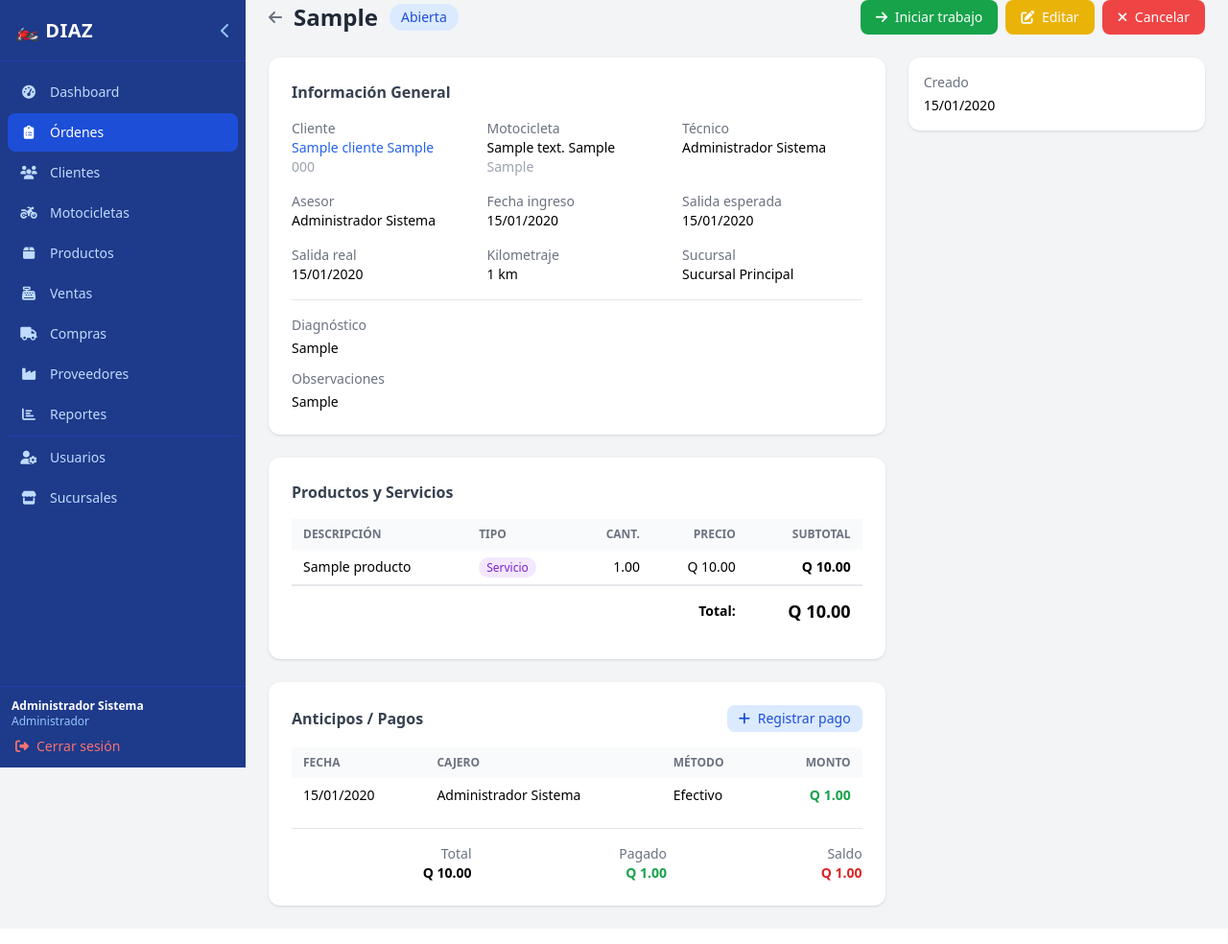
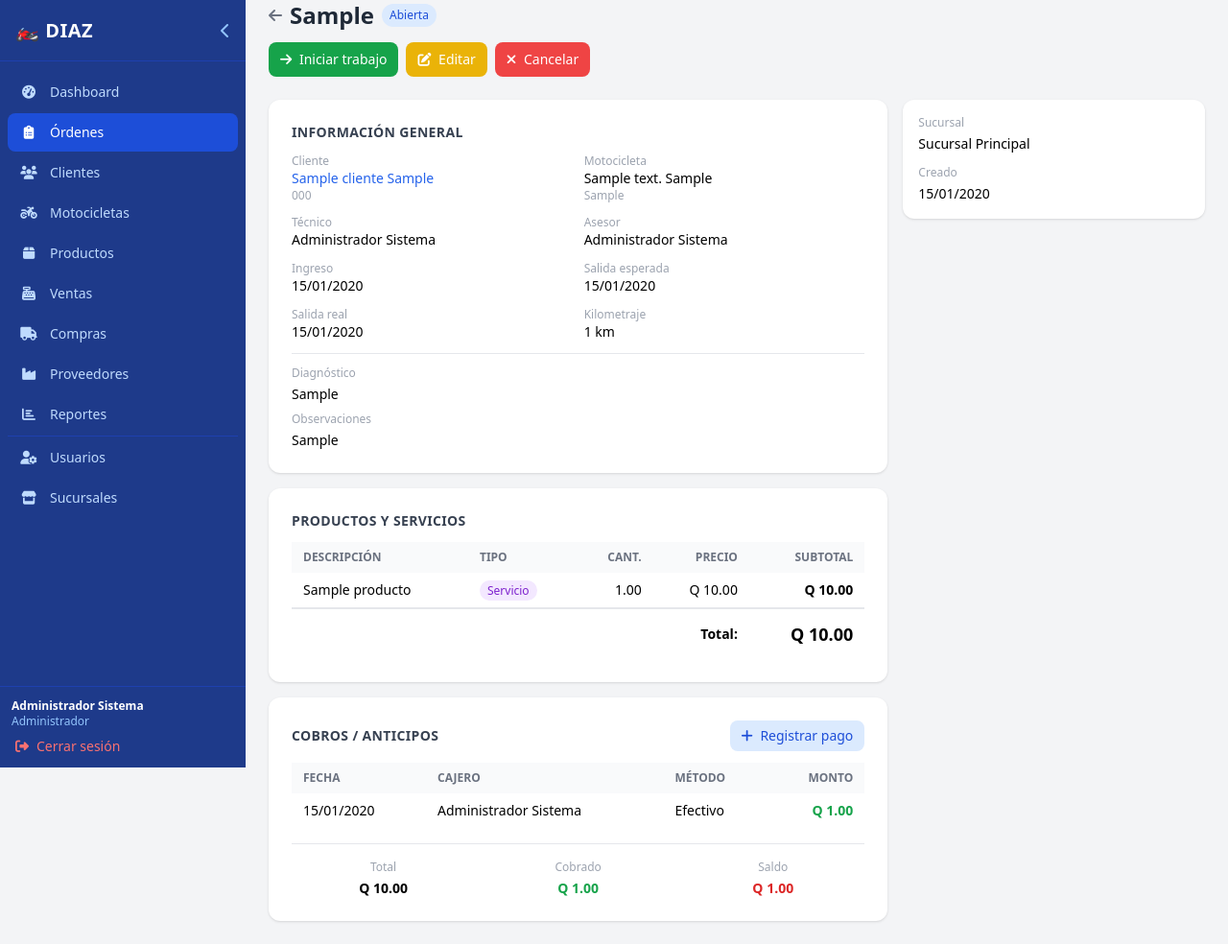
Before and after one commit to edwinmaz1997/Motoservicio, a PHP site: page /pages/ordenes/view.php?id=1 in a window 1280 px wide. Shown: the whole page at 96% size. Before the commit the page ends 948 px from the top, so only its background shows below. Run offline with PHP 8.4, Linux system fonts and the light colour scheme; a user stored in the database is signed in; data comes from the database, SQL or seed files in the repository; tables that the repository leaves empty hold one stand-in row (values such as "Sample post"); some libraries are stand-ins or nearby versions.

Commit message:
fix: ordenes/view.php responsive — cards en móvil, tabla en desktop, $user antes de queries

```diff
--- a/pages/ordenes/view.php
+++ b/pages/ordenes/view.php
@@ -1,6 +1,11 @@
 <?php
-$pageTitle = 'Detalle de Orden';
-require_once __DIR__ . '/../../includes/header.php';
+require_once __DIR__ . '/../../config/config.php';
+require_once __DIR__ . '/../../config/database.php';
+require_once __DIR__ . '/../../includes/auth.php';
+require_once __DIR__ . '/../../includes/helpers.php';
+requireLogin();
+refreshSession();
+$user = currentUser();
 
 $db = getDB();
 $id = (int)($_GET['id'] ?? 0);
@@ -8,8 +13,8 @@ $stmt = $db->prepare("
     SELECT o.*,
            CONCAT(c.nombre,' ',c.apellido) as cliente, c.telefono as cliente_tel, c.id as cliente_id,
            CONCAT(m.marca_texto,' ',COALESCE(m.modelo,'')) as moto, m.placa, m.color, m.vin, m.id as moto_id,
-           CONCAT(t.nombre,' ',t.apellido) as tecnico,
-           CONCAT(a.nombre,' ',a.apellido) as asesor,
+           COALESCE(CONCAT(t.nombre,' ',t.apellido),'—') as tecnico,
+           COALESCE(CONCAT(a.nombre,' ',a.apellido),'—') as asesor,
            s.nombre as sucursal
     FROM ordenes o
     JOIN clientes c ON c.id=o.cliente_id
@@ -26,34 +31,43 @@ if (!$o) { flashMessage('error','Orden no encontrada.'); header('Location: index
 $detalle = $db->prepare("SELECT od.*, p.nombre as producto, p.tipo FROM orden_detalle od JOIN productos p ON p.id=od.producto_id WHERE od.orden_id=?");
 $detalle->execute([$id]); $detalle = $detalle->fetchAll();
 
-$anticipos = $db->prepare("SELECT an.*, CONCAT(u.nombre,' ',u.apellido) as cajero FROM anticipos an LEFT JOIN usuarios u ON u.id=an.cajero_id WHERE an.orden_id=? ORDER BY an.created_at");
+$anticipos = $db->prepare("SELECT an.*, COALESCE(CONCAT(u.nombre,' ',u.apellido),'—') as cajero FROM anticipos an LEFT JOIN usuarios u ON u.id=an.cajero_id WHERE an.orden_id=? ORDER BY an.created_at");
 $anticipos->execute([$id]); $anticipos = $anticipos->fetchAll();
 
 $estadoColors = ['abierta'=>'bg-blue-100 text-blue-700','en_proceso'=>'bg-yellow-100 text-yellow-700','lista'=>'bg-green-100 text-green-700','entregada'=>'bg-gray-100 text-gray-600','cancelada'=>'bg-red-100 text-red-700'];
 $estadoLabels = ['abierta'=>'Abierta','en_proceso'=>'En proceso','lista'=>'Lista','entregada'=>'Entregada','cancelada'=>'Cancelada'];
 $siguienteEstado = ['abierta'=>'en_proceso','en_proceso'=>'lista','lista'=>'entregada'];
 $siguienteLabel  = ['abierta'=>'Iniciar trabajo','en_proceso'=>'Marcar lista','lista'=>'Entregar al cliente'];
+
+$pageTitle = 'Orden ' . $o['numero_orden'];
+require_once __DIR__ . '/../../includes/header.php';
 ?>
 
-<div class="flex items-center gap-3 mb-6 flex-wrap">
+<!-- Header -->
+<div class="mb-5">
+    <div class="flex items-center gap-2 mb-3">
         <a href="index.php" class="text-gray-500 hover:text-gray-700"><i class="fas fa-arrow-left"></i></a>
-    <h1 class="text-2xl font-bold text-gray-800"><?= sanitize($o['numero_orden']) ?></h1>
-    <span class="px-3 py-1 rounded-full text-sm font-medium <?= $estadoColors[$o['estado']] ?>">
+        <h1 class="text-lg lg:text-2xl font-bold text-gray-800"><?= sanitize($o['numero_orden']) ?></h1>
+        <span class="px-2 py-1 rounded-full text-xs font-medium <?= $estadoColors[$o['estado']] ?>">
             <?= $estadoLabels[$o['estado']] ?>
         </span>
-    <div class="ml-auto flex gap-2 flex-wrap">
+    </div>
+    <!-- Botones de acción en fila scrollable en móvil -->
+    <div class="flex gap-2 overflow-x-auto pb-1">
         <?php if (isset($siguienteEstado[$o['estado']])): ?>
         <a href="cambiar_estado.php?id=<?= $o['id'] ?>&estado=<?= $siguienteEstado[$o['estado']] ?>"
-           class="bg-green-600 text-white px-4 py-2 rounded-lg text-sm hover:bg-green-700"
+           class="flex-shrink-0 bg-green-600 text-white px-3 py-2 rounded-lg text-sm hover:bg-green-700 whitespace-nowrap"
            onclick="return confirm('¿<?= $siguienteLabel[$o['estado']] ?>?')">
             <i class="fas fa-arrow-right mr-1"></i> <?= $siguienteLabel[$o['estado']] ?>
         </a>
         <?php endif; ?>
         <?php if (!in_array($o['estado'],['entregada','cancelada'])): ?>
-        <a href="edit.php?id=<?= $o['id'] ?>" class="bg-yellow-500 text-white px-4 py-2 rounded-lg text-sm hover:bg-yellow-600">
+        <a href="edit.php?id=<?= $o['id'] ?>"
+           class="flex-shrink-0 bg-yellow-500 text-white px-3 py-2 rounded-lg text-sm hover:bg-yellow-600 whitespace-nowrap">
             <i class="fas fa-edit mr-1"></i> Editar
         </a>
-        <a href="cancelar.php?id=<?= $o['id'] ?>" class="bg-red-500 text-white px-4 py-2 rounded-lg text-sm hover:bg-red-600"
+        <a href="cancelar.php?id=<?= $o['id'] ?>"
+           class="flex-shrink-0 bg-red-500 text-white px-3 py-2 rounded-lg text-sm hover:bg-red-600 whitespace-nowrap"
            onclick="return confirm('¿Cancelar esta orden?')">
             <i class="fas fa-times mr-1"></i> Cancelar
         </a>
@@ -61,50 +75,91 @@ $siguienteLabel  = ['abierta'=>'Iniciar trabajo','en_proceso'=>'Marcar lista','l
     </div>
 </div>
 
-<div class="grid grid-cols-1 lg:grid-cols-3 gap-6">
+<div class="grid grid-cols-1 lg:grid-cols-3 gap-4">
 
-    <!-- Info principal -->
-    <div class="lg:col-span-2 space-y-6">
+    <div class="lg:col-span-2 space-y-4">
 
-        <!-- Datos generales -->
-        <div class="bg-white rounded-xl shadow p-6">
-            <h2 class="font-semibold text-gray-700 mb-4">Información General</h2>
-            <div class="grid grid-cols-2 sm:grid-cols-3 gap-4 text-sm">
-                <div><span class="text-gray-500 block">Cliente</span>
+        <!-- Info general — cards en móvil -->
+        <div class="bg-white rounded-xl shadow p-4 lg:p-6">
+            <h2 class="font-semibold text-gray-700 mb-3 text-sm uppercase tracking-wide">Información General</h2>
+            <div class="grid grid-cols-2 gap-3 text-sm">
+                <div>
+                    <span class="text-gray-400 text-xs block">Cliente</span>
                     <a href="../clientes/view.php?id=<?= $o['cliente_id'] ?>" class="font-medium text-blue-600 hover:underline"><?= sanitize($o['cliente']) ?></a>
-                    <?php if ($o['cliente_tel']): ?><div class="text-gray-400"><?= sanitize($o['cliente_tel']) ?></div><?php endif; ?>
+                    <?php if ($o['cliente_tel']): ?><div class="text-gray-400 text-xs"><?= sanitize($o['cliente_tel']) ?></div><?php endif; ?>
                 </div>
-                <div><span class="text-gray-500 block">Motocicleta</span>
+                <div>
+                    <span class="text-gray-400 text-xs block">Motocicleta</span>
                     <span class="font-medium"><?= sanitize($o['moto']) ?></span>
-                    <?php if ($o['placa']): ?><div class="text-gray-400"><?= sanitize($o['placa']) ?></div><?php endif; ?>
+                    <?php if ($o['placa']): ?><div class="text-gray-400 text-xs"><?= sanitize($o['placa']) ?></div><?php endif; ?>
                 </div>
-                <div><span class="text-gray-500 block">Técnico</span><span class="font-medium"><?= sanitize($o['tecnico'] ?? '—') ?></span></div>
-                <div><span class="text-gray-500 block">Asesor</span><span class="font-medium"><?= sanitize($o['asesor'] ?? '—') ?></span></div>
-                <div><span class="text-gray-500 block">Fecha ingreso</span><span class="font-medium"><?= formatDate($o['fecha_ingreso']) ?></span></div>
-                <div><span class="text-gray-500 block">Salida esperada</span><span class="font-medium"><?= formatDate($o['fecha_salida_esperada']) ?></span></div>
+                <div>
+                    <span class="text-gray-400 text-xs block">Técnico</span>
+                    <span class="font-medium"><?= sanitize($o['tecnico']) ?></span>
+                </div>
+                <div>
+                    <span class="text-gray-400 text-xs block">Asesor</span>
+                    <span class="font-medium"><?= sanitize($o['asesor']) ?></span>
+                </div>
+                <div>
+                    <span class="text-gray-400 text-xs block">Ingreso</span>
+                    <span class="font-medium"><?= formatDate($o['fecha_ingreso']) ?></span>
+                </div>
+                <div>
+                    <span class="text-gray-400 text-xs block">Salida esperada</span>
+                    <span class="font-medium"><?= formatDate($o['fecha_salida_esperada']) ?: '—' ?></span>
+                </div>
                 <?php if ($o['fecha_salida_real']): ?>
-                <div><span class="text-gray-500 block">Salida real</span><span class="font-medium"><?= formatDate($o['fecha_salida_real']) ?></span></div>
+                <div>
+                    <span class="text-gray-400 text-xs block">Salida real</span>
+                    <span class="font-medium"><?= formatDate($o['fecha_salida_real']) ?></span>
+                </div>
                 <?php endif; ?>
-                <div><span class="text-gray-500 block">Kilometraje</span><span class="font-medium"><?= $o['kilometraje_ingreso'] ? number_format($o['kilometraje_ingreso']).' km' : '—' ?></span></div>
-                <div><span class="text-gray-500 block">Sucursal</span><span class="font-medium"><?= sanitize($o['sucursal']) ?></span></div>
+                <div>
+                    <span class="text-gray-400 text-xs block">Kilometraje</span>
+                    <span class="font-medium"><?= $o['kilometraje_ingreso'] ? number_format($o['kilometraje_ingreso']).' km' : '—' ?></span>
+                </div>
             </div>
             <?php if ($o['diagnostico']): ?>
-            <div class="mt-4 pt-4 border-t">
-                <span class="text-gray-500 text-sm block mb-1">Diagnóstico</span>
+            <div class="mt-3 pt-3 border-t">
+                <span class="text-gray-400 text-xs block mb-1">Diagnóstico</span>
                 <p class="text-sm"><?= nl2br(sanitize($o['diagnostico'])) ?></p>
             </div>
             <?php endif; ?>
             <?php if ($o['observaciones']): ?>
-            <div class="mt-3">
-                <span class="text-gray-500 text-sm block mb-1">Observaciones</span>
+            <div class="mt-2">
+                <span class="text-gray-400 text-xs block mb-1">Observaciones</span>
                 <p class="text-sm"><?= nl2br(sanitize($o['observaciones'])) ?></p>
             </div>
             <?php endif; ?>
         </div>
 
-        <!-- Detalle de productos -->
-        <div class="bg-white rounded-xl shadow p-6">
-            <h2 class="font-semibold text-gray-700 mb-4">Productos y Servicios</h2>
+        <!-- Productos — cards en móvil, tabla en desktop -->
+        <div class="bg-white rounded-xl shadow p-4 lg:p-6">
+            <h2 class="font-semibold text-gray-700 mb-3 text-sm uppercase tracking-wide">Productos y Servicios</h2>
+
+            <!-- Mobile: cards -->
+            <div class="lg:hidden space-y-2">
+                <?php if (empty($detalle)): ?>
+                <p class="text-gray-400 text-sm text-center py-4">Sin items</p>
+                <?php endif; ?>
+                <?php foreach ($detalle as $d): ?>
+                <div class="flex justify-between items-center py-2 border-b last:border-0 text-sm">
+                    <div>
+                        <div class="font-medium"><?= sanitize($d['producto']) ?></div>
+                        <div class="text-xs text-gray-400"><?= $d['cantidad'] ?> x <?= formatMoney($d['precio_unit']) ?></div>
+                    </div>
+                    <div class="font-semibold"><?= formatMoney($d['subtotal']) ?></div>
+                </div>
+                <?php endforeach; ?>
+                <div class="flex justify-between font-bold pt-2 text-sm">
+                    <span>Total</span>
+                    <span><?= formatMoney($o['total']) ?></span>
+                </div>
+            </div>
+
+            <!-- Desktop: tabla -->
+            <div class="hidden lg:block">
                 <table class="w-full text-sm">
                     <thead class="bg-gray-50 text-gray-500 uppercase text-xs">
                         <tr>
@@ -137,18 +192,37 @@ $siguienteLabel  = ['abierta'=>'Iniciar trabajo','en_proceso'=>'Marcar lista','l
                     </tfoot>
                 </table>
             </div>
+        </div>
 
-        <!-- Anticipos -->
-        <div class="bg-white rounded-xl shadow p-6">
-            <div class="flex items-center justify-between mb-4">
-                <h2 class="font-semibold text-gray-700">Anticipos / Pagos</h2>
+        <!-- Cobros / Anticipos -->
+        <div class="bg-white rounded-xl shadow p-4 lg:p-6">
+            <div class="flex items-center justify-between mb-3">
+                <h2 class="font-semibold text-gray-700 text-sm uppercase tracking-wide">Cobros / Anticipos</h2>
                 <?php if (!in_array($o['estado'],['entregada','cancelada'])): ?>
                 <button onclick="document.getElementById('modal-anticipo').classList.remove('hidden')"
-                        class="bg-blue-100 text-blue-700 px-3 py-1 rounded-lg text-sm hover:bg-blue-200">
+                        class="bg-blue-100 text-blue-700 px-3 py-1.5 rounded-lg text-sm hover:bg-blue-200 font-medium">
                     <i class="fas fa-plus mr-1"></i> Registrar pago
                 </button>
                 <?php endif; ?>
             </div>
+
+            <!-- Mobile: cards -->
+            <div class="lg:hidden space-y-2">
+                <?php if (empty($anticipos)): ?>
+                <p class="text-gray-400 text-sm text-center py-4">Sin pagos registrados</p>
+                <?php endif; ?>
+                <?php foreach ($anticipos as $a): ?>
+                <div class="flex justify-between items-center py-2 border-b last:border-0 text-sm">
+                    <div>
+                        <div class="font-medium text-green-600"><?= formatMoney($a['monto']) ?></div>
+                        <div class="text-xs text-gray-400"><?= formatDate($a['created_at']) ?> · <?= sanitize($a['cajero']) ?> · <?= ucfirst($a['metodo_pago']) ?></div>
+                    </div>
+                </div>
+                <?php endforeach; ?>
+            </div>
+
+            <!-- Desktop: tabla -->
+            <div class="hidden lg:block">
                 <table class="w-full text-sm">
                     <thead class="bg-gray-50 text-gray-500 uppercase text-xs">
                         <tr>
@@ -159,45 +233,62 @@ $siguienteLabel  = ['abierta'=>'Iniciar trabajo','en_proceso'=>'Marcar lista','l
                         </tr>
                     </thead>
                     <tbody class="divide-y divide-gray-100">
-                    <?php if (empty($anticipos)): ?><tr><td colspan="4" class="px-3 py-4 text-center text-gray-400">Sin pagos registrados</td></tr><?php endif; ?>
+                        <?php if (empty($anticipos)): ?><tr><td colspan="4" class="px-3 py-4 text-center text-gray-400">Sin pagos</td></tr><?php endif; ?>
                         <?php foreach ($anticipos as $a): ?>
                         <tr>
                             <td class="px-3 py-2"><?= formatDate($a['created_at']) ?></td>
-                        <td class="px-3 py-2"><?= sanitize($a['cajero'] ?? '—') ?></td>
+                            <td class="px-3 py-2"><?= sanitize($a['cajero']) ?></td>
                             <td class="px-3 py-2 capitalize"><?= sanitize($a['metodo_pago']) ?></td>
                             <td class="px-3 py-2 text-right font-semibold text-green-600"><?= formatMoney($a['monto']) ?></td>
                         </tr>
                         <?php endforeach; ?>
                     </tbody>
                 </table>
+            </div>
 
-            <div class="mt-4 pt-4 border-t grid grid-cols-3 gap-4 text-sm text-right">
-                <div><span class="text-gray-500 block">Total</span><span class="font-bold"><?= formatMoney($o['total']) ?></span></div>
-                <div><span class="text-gray-500 block">Pagado</span><span class="font-bold text-green-600"><?= formatMoney($o['anticipo']) ?></span></div>
-                <div><span class="text-gray-500 block">Saldo</span><span class="font-bold text-red-600"><?= formatMoney($o['saldo']) ?></span></div>
+            <!-- Resumen financiero -->
+            <div class="grid grid-cols-3 gap-3 mt-4 pt-4 border-t text-center text-sm">
+                <div>
+                    <div class="text-gray-400 text-xs mb-1">Total</div>
+                    <div class="font-bold"><?= formatMoney($o['total']) ?></div>
+                </div>
+                <div>
+                    <div class="text-gray-400 text-xs mb-1">Cobrado</div>
+                    <div class="font-bold text-green-600"><?= formatMoney($o['anticipo']) ?></div>
+                </div>
+                <div>
+                    <div class="text-gray-400 text-xs mb-1">Saldo</div>
+                    <div class="font-bold text-red-600"><?= formatMoney($o['saldo']) ?></div>
                 </div>
             </div>
         </div>
 
-    <!-- Col derecha -->
-    <div class="space-y-4 text-sm">
+    </div>
+
+    <!-- Sidebar derecho -->
+    <div class="text-sm space-y-4">
         <div class="bg-white rounded-xl shadow p-4">
-            <div class="text-gray-500 mb-1">Creado</div>
+            <div class="text-gray-400 text-xs mb-1">Sucursal</div>
+            <div class="font-medium"><?= sanitize($o['sucursal']) ?></div>
+            <div class="text-gray-400 text-xs mt-3 mb-1">Creado</div>
             <div><?= formatDate($o['created_at']) ?></div>
         </div>
     </div>
+
 </div>
 
 <!-- Modal anticipo -->
-<div id="modal-anticipo" class="hidden fixed inset-0 bg-black bg-opacity-50 z-50 flex items-center justify-center">
-    <div class="bg-white rounded-xl shadow-xl p-6 w-full max-w-md mx-4">
-        <h3 class="font-semibold text-gray-800 mb-4">Registrar Pago / Anticipo</h3>
-        <form method="POST" action="anticipo.php">
+<div id="modal-anticipo" class="hidden fixed inset-0 bg-black bg-opacity-50 z-50 flex items-center justify-center p-4">
+    <div class="bg-white rounded-xl shadow-xl w-full max-w-md">
+        <div class="flex items-center justify-between px-6 py-4 border-b">
+            <h3 class="font-semibold text-gray-800">Registrar Pago</h3>
+            <button onclick="document.getElementById('modal-anticipo').classList.add('hidden')" class="text-gray-400 hover:text-gray-600"><i class="fas fa-times"></i></button>
+        </div>
+        <form method="POST" action="anticipo.php" class="p-6 space-y-3">
             <input type="hidden" name="orden_id" value="<?= $o['id'] ?>">
-            <div class="space-y-3">
             <div>
                 <label class="block text-sm font-medium text-gray-700 mb-1">Monto *</label>
-                    <input type="number" name="monto" step="0.01" min="0.01" required
+                <input type="number" name="monto" step="0.01" min="0.01" required autofocus
                        class="w-full border border-gray-300 rounded-lg px-3 py-2 text-sm focus:outline-none focus:ring-2 focus:ring-blue-500">
             </div>
             <div>
@@ -213,9 +304,8 @@ $siguienteLabel  = ['abierta'=>'Iniciar trabajo','en_proceso'=>'Marcar lista','l
                 <label class="block text-sm font-medium text-gray-700 mb-1">Notas</label>
                 <input type="text" name="notas" class="w-full border border-gray-300 rounded-lg px-3 py-2 text-sm focus:outline-none focus:ring-2 focus:ring-blue-500">
             </div>
-            </div>
-            <div class="flex gap-3 mt-5">
-                <button type="submit" class="bg-blue-700 text-white px-5 py-2 rounded-lg text-sm hover:bg-blue-800">Guardar</button>
+            <div class="flex gap-3 pt-2">
+                <button type="submit" class="bg-blue-700 text-white px-5 py-2 rounded-lg text-sm hover:bg-blue-800 font-medium">Guardar</button>
                 <button type="button" onclick="document.getElementById('modal-anticipo').classList.add('hidden')"
                         class="bg-gray-100 text-gray-700 px-5 py-2 rounded-lg text-sm">Cancelar</button>
             </div>
```
Lines whose indentation alone changed are shown as unchanged.
